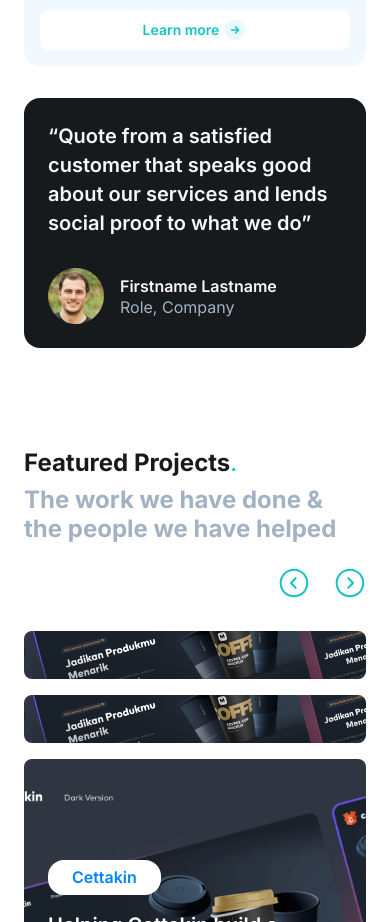
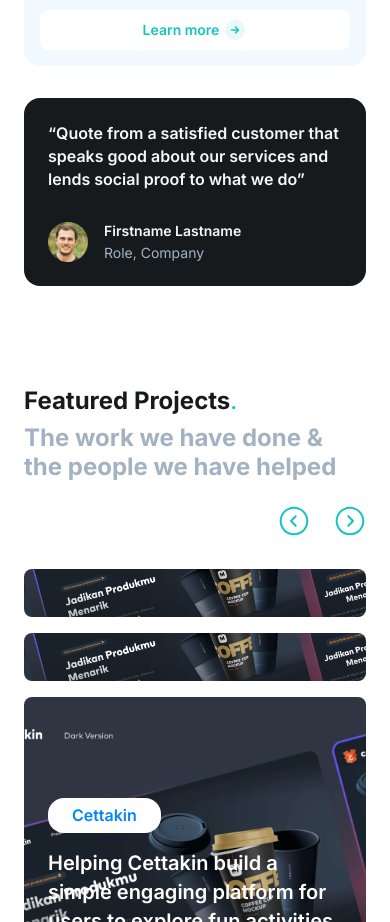
Before and after one commit to pdev6373/stackbuld, a Next.js app: page / in a window 390 px wide. Shown: the part 3060-3982 px from the top of the page. Built offline with nearby package versions, Linux system fonts and the light colour scheme.

Commit message:
initial commit

```diff
--- a/components/review/Review.module.css
+++ b/components/review/Review.module.css
@@ -34,14 +34,14 @@
   color: #f6f7f9;
   font-size: 16px;
   font-weight: 600;
-  line-height: 23px;
+  line-height: 1.4375;
 }
 
 .reviewRole {
   color: #a3b2c2;
   font-size: 16px;
   font-weight: 400;
-  line-height: 19px;
+  line-height: 1.1875;
 }
 
 .reviewImageWrapper {
@@ -53,8 +53,16 @@
   object-fit: cover;
   width: 100% !important;
   position: relative !important;
-  height: unset !important;
-  /* object-position: bottom left; */
+  height: 100% !important;
+  object-position: bottom left;
+}
+
+.profileImageMobile {
+  display: none;
+}
+
+.profileImage {
+  display: block;
 }
 
 @media (max-width: 900px) {
@@ -72,7 +80,7 @@
   .reviewContent {
     width: 100%;
     padding: 40px 30px;
-    gap: 16px;
+    gap: 24px;
   }
 
   .reviewBody {
@@ -82,6 +90,10 @@
   .reviewImageWrapper {
     display: none;
   }
+
+  .quote {
+    font-size: 18px;
+  }
 }
 
 @media (max-width: 480px) {
@@ -89,4 +101,27 @@
     padding: 24px;
     gap: 30px;
   }
+
+  .profileImageMobile {
+    display: block;
+  }
+
+  .profileImage {
+    display: none;
+  }
+
+  .reviewName,
+  .reviewRole {
+    font-size: 14px;
+  }
+
+  .reviewDetails {
+    display: flex;
+    flex-direction: column;
+    gap: 4px;
+  }
+
+  .quote {
+    font-size: 16px;
+  }
 }
--- a/components/review/Review.tsx
+++ b/components/review/Review.tsx
@@ -17,9 +17,18 @@ export default function Review() {
             alt="profile image"
             width={56}
             height={56}
+            className={styles.profileImage}
           />
 
-          <div>
+          <Image
+            src={Images.profile}
+            alt="profile image"
+            width={40}
+            height={40}
+            className={styles.profileImageMobile}
+          />
+
+          <div className={styles.reviewDetails}>
             <p className={styles.reviewName}>Firstname Lastname</p>
             <p className={styles.reviewRole}>Role, Company</p>
           </div>
```
